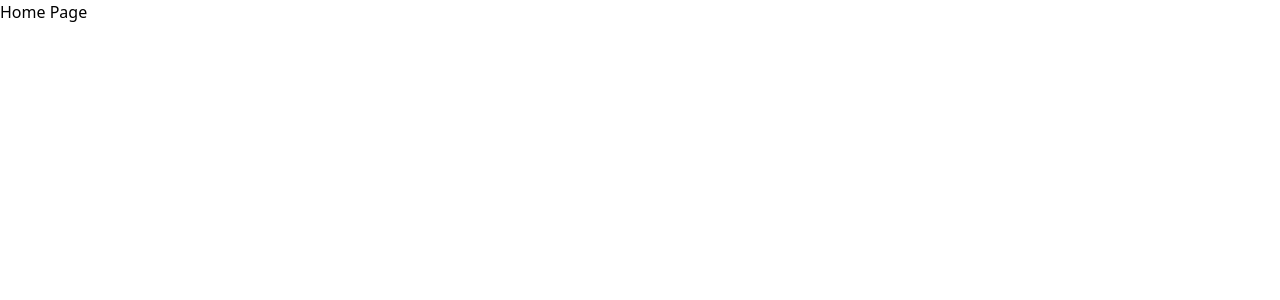
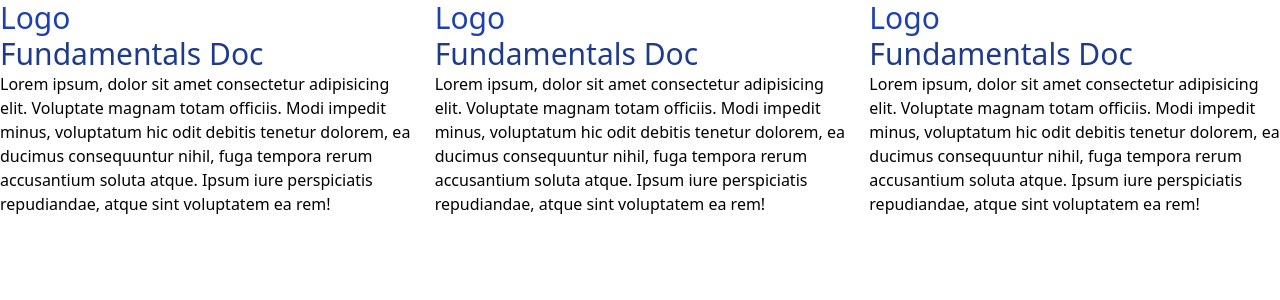
Before and after one commit to minhazpro3/blogger-client, a Next.js app: page / in a window 1280 px wide. Shown: the top 300 px of the page. Built offline with nearby package versions, Linux system fonts and the light colour scheme.

Commit message:
banner doc section added into home page

```diff
--- a/app/page.tsx
+++ b/app/page.tsx
@@ -1,9 +1,12 @@
 "use client"
+import Docs from '@/components/home/banner_doc/Docs'
 import React from 'react'
 
 const Page = () => {
   return (
-    <div>Home Page</div>
+    <div>
+      <Docs />
+    </div>
   )
 }
 
--- a/package.json
+++ b/package.json
@@ -10,6 +10,8 @@
   },
   "dependencies": {
     "@headlessui/react": "^1.7.14",
+    "@lottiefiles/lottie-player": "^1.7.1",
+    "@swc/core-win32-x64-msvc": "^1.3.60",
     "aos": "^3.0.0-beta.6",
     "next": "^13.4.3",
     "next-auth": "^4.21.0",
--- /dev/null
+++ b/src/components/home/banner_doc/Doc.tsx
@@ -0,0 +1,13 @@
+"use client"
+export default function Doc (){
+    return (
+        <div >
+    <div>
+    <h1 className="text-blue-800 text-3xl">Logo</h1>
+    <h2 className="text-blue-900 text-3xl">Fundamentals Doc</h2>
+    <p>Lorem ipsum, dolor sit amet consectetur adipisicing elit. Voluptate magnam totam officiis. Modi impedit minus, voluptatum hic odit debitis tenetur dolorem, ea ducimus consequuntur nihil, fuga tempora rerum accusantium soluta atque. Ipsum iure perspiciatis repudiandae, atque sint voluptatem ea rem!</p>
+    </div>
+
+        </div>
+    )
+}
--- /dev/null
+++ b/src/components/home/banner_doc/Docs.tsx
@@ -0,0 +1,32 @@
+import Doc from "./Doc";
+
+
+
+export default function Docs (){
+    const docs = [
+        {
+            id:1,
+            title:"Fundamentals Doc",
+            desc: "Lorem ipsum, dolor sit amet consectetur adipisicing elit. Voluptate magnam totam officiis. Modi impedit minus, voluptatum hic odit debitis tenetur dolorem, ea ducimus consequuntur nihil, fuga tempora rerum accusantium soluta atque. Ipsum iure perspiciatis repudiandae, atque sint voluptatem ea rem!"
+        },
+        {
+            id:2,
+            title:"Market Data Doc",
+            desc: "Lorem ipsum, dolor sit amet consectetur adipisicing elit. Voluptate magnam totam officiis. Modi impedit minus, voluptatum hic odit debitis tenetur dolorem, ea ducimus consequuntur nihil, fuga tempora rerum accusantium soluta atque. Ipsum iure perspiciatis repudiandae, atque sint voluptatem ea rem!"
+        },
+        {
+            id:3,
+            title:"Api Reference",
+            desc: "Lorem ipsum, dolor sit amet consectetur adipisicing elit. Voluptate magnam totam officiis. Modi impedit minus, voluptatum hic odit debitis tenetur dolorem, ea ducimus consequuntur nihil, fuga tempora rerum accusantium soluta atque. Ipsum iure perspiciatis repudiandae, atque sint voluptatem ea rem!"
+        }
+    ]
+    return (
+        <div className="container mx-auto md:px-0 px-8 ">
+        <div className="grid md:grid-cols-3 grid-cols-1 gap-3 md:gap-6">
+        <Doc/>
+        <Doc/>
+        <Doc/>
+        </div>
+        </div>
+    )
+}
--- a/tailwind.config.ts
+++ b/tailwind.config.ts
@@ -1,7 +1,11 @@
 import { type Config } from "tailwindcss";
 
 export default {
-  content: ["./src/**/*.{js,ts,jsx,tsx}"],
+  content: ["./src/**/*.{js,ts,jsx,tsx}",
+  "./app/**/*.{js,ts,jsx,tsx}",
+  "./pages/**/*.{js,ts,jsx,tsx}",
+  "./components/**/*.{js,ts,jsx,tsx}",
+],
   theme: {
     extend: {},
   },
```
Also changed, not shown: 1 other file (tests, documents, lock files or other folders).
